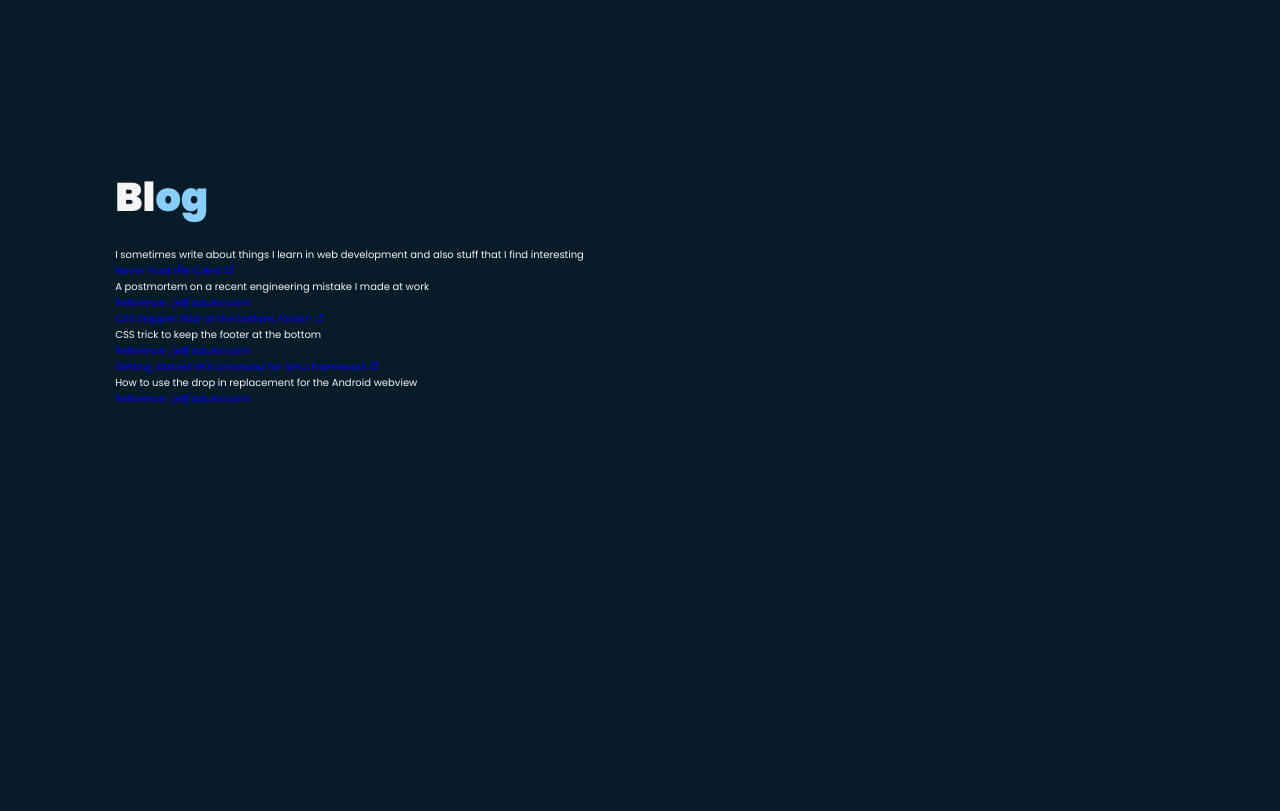
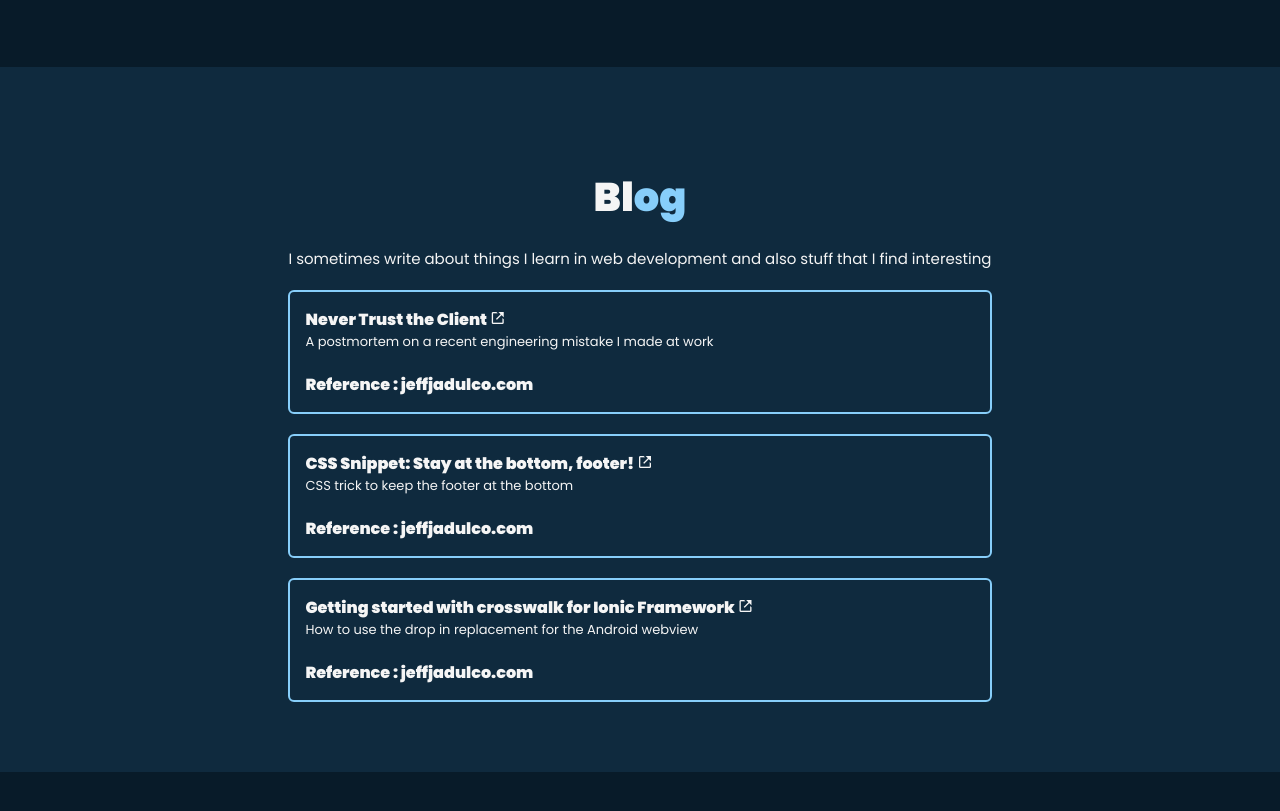
Before and after one commit to ririnjulianansa/Portfolio-Ririn-Julianansa, a plain HTML site: page index.html in a window 1280 px wide. Shown: the part 2250-3061 px from the top of the page. After the commit the page ends 3022 px from the top, so only its background shows below. Drawn offline with nearby package versions, Linux system fonts and the light colour scheme.

Commit message:
blog style

```diff
--- a/style.css
+++ b/style.css
@@ -350,3 +350,48 @@ span {
 .skills-column:nth-child(2) .skills-content .progress:nth-child(4) .bar span {
     width: 50%;
 }
+
+.blog {
+    display: flex;
+    justify-content: center;
+    align-items: center;
+    flex-direction: column;
+    min-height: auto;
+    padding-bottom: 5rem;
+    background-color: #0f2a3e;
+}
+
+.blog-row .blog-column {
+    flex: 1 1 40rem;
+}
+
+.blog-column .title {
+    font-size: 2rem;
+    margin: 0 0 1rem 2rem;
+    color: whitesmoke;
+}
+
+.blog-column p {
+    font-size: 1.5rem;
+    color: whitesmoke;
+    margin-bottom: 2rem;
+}
+
+.content {
+    position: relative;
+    padding: 1.5rem;
+    border: .2rem solid lightskyblue;
+    border-radius: .6rem;
+    margin-bottom: 2rem;
+}
+
+.content a {
+    font-size: 1.6rem;
+    color: whitesmoke;
+    font-weight: bold;
+}
+
+.content p {
+    font-size: 1.3rem;
+    color: whitesmoke;
+}
```
